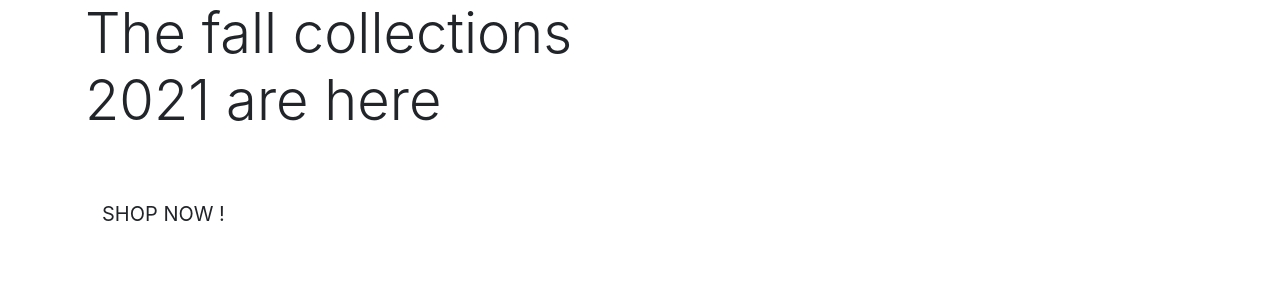
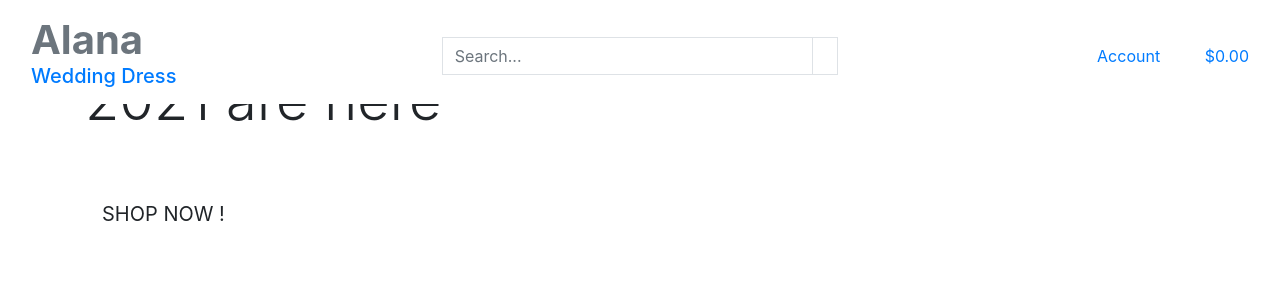
Before and after one commit to Sojasmine/test-1, a Django app: page / in a window 1280 px wide. Shown: the top 300 px of the page. Run offline with Django 3.2, Linux system fonts and the light colour scheme; some libraries are stand-ins or nearby versions.

Commit message:
Added main header

```diff
--- a/templates/base.html
+++ b/templates/base.html
@@ -32,7 +32,69 @@
     <title>Alana {% block extra_title %}{% endblock %}</title>
   </head>
   <body>
-    <header class="container-fluid fixed-top"></header>
+      <header class="container-fluid fixed-top">
+        <div id="topnav" class="row bg-white pt-lg-2 d-none d-lg-flex">
+            <div class="col-12 col-lg-4 my-auto py-1 py-lg-0 text-center text-lg-left">
+                <a href="{% url 'home' %}" class="nav-link main-logo-link">
+                    <h1 class="logo-font text-muted my-0"><strong>Alana</strong></h1>
+                    <h5 class="navbar-header">Wedding Dress</h5>
+
+                </a>
+            </div>
+            <div class="col-12 col-lg-4 my-auto py-1 py-lg-0">
+                <form method="GET" action="">
+                    <div class="input-group w-100">
+                        <input class="form-control border border-black rounded-0" type="text" name="q" placeholder="Search...">
+                        <div class="input-group-append">
+                            <button class="form-control btn btn-black border border-black rounded-0" type="submit">
+                                <span class="icon">
+                                    <i class="fas fa-search"></i>
+                                </span>
+                            </button>
+                        </div>
+                    </div>
+                </form>
+            </div>
+            <div class="col-12 col-lg-4 my-auto py-1 py-lg-0">
+                <ul class="list-inline list-unstyled text-center text-lg-right my-0">
+                    <li class="list-inline-item dropdown">
+                        <a class="text-black nav-link" href="#" id="user-options" data-toggle="dropdown" aria-haspopup="true" aria-expanded="false">
+                            <div class="text-center">
+                                <div><i class="fas fa-user fa-lg"></i></div>
+                                <p class="my-0">Account</p>
+                            </div>
+                        </a>
+                        <div class="dropdown-menu border-0" aria-labelledby="user-options">
+                            {% if request.user.is_authenticated %}
+                                {% if request.user.is_superuser %}
+                                    <a href="" class="dropdown-item">Product Management</a>
+                                {% endif %}
+                                <a href="" class="dropdown-item">Profile</a>
+                                <a href="{% url 'account_logout' %}" class="dropdown-item">Logout</a>
+                            {% else %}
+                                <a href="{% url 'account_signup' %}" class="dropdown-item">Create account</a>
+                                <a href="{% url 'account_login' %}" class="dropdown-item">Login</a>
+                            {% endif %}
+                        </div>
+                    </li>
+                    <li class="list-inline-item">
+                        <a class="{% if grand_total %}text-info font-weight-bold{% else %}text-black{% endif %} nav-link" href="">
+                            <div class="text-center">
+                                <div><i class="fas fa-shopping-cart fa-lg"></i></div>
+                                <p class="my-0">
+                                    {% if grand_total %}
+                                        ${{ grand_total|floatformat:2 }}
+                                    {% else %}
+                                        $0.00
+                                    {% endif %}
+                                </p>
+                            </div>
+                        </a>
+                    </li>
+                </ul>
+            </div>
+        </div>
+    </header>
 
     {% if messages %}
 <div class="message-container"></div>
```
